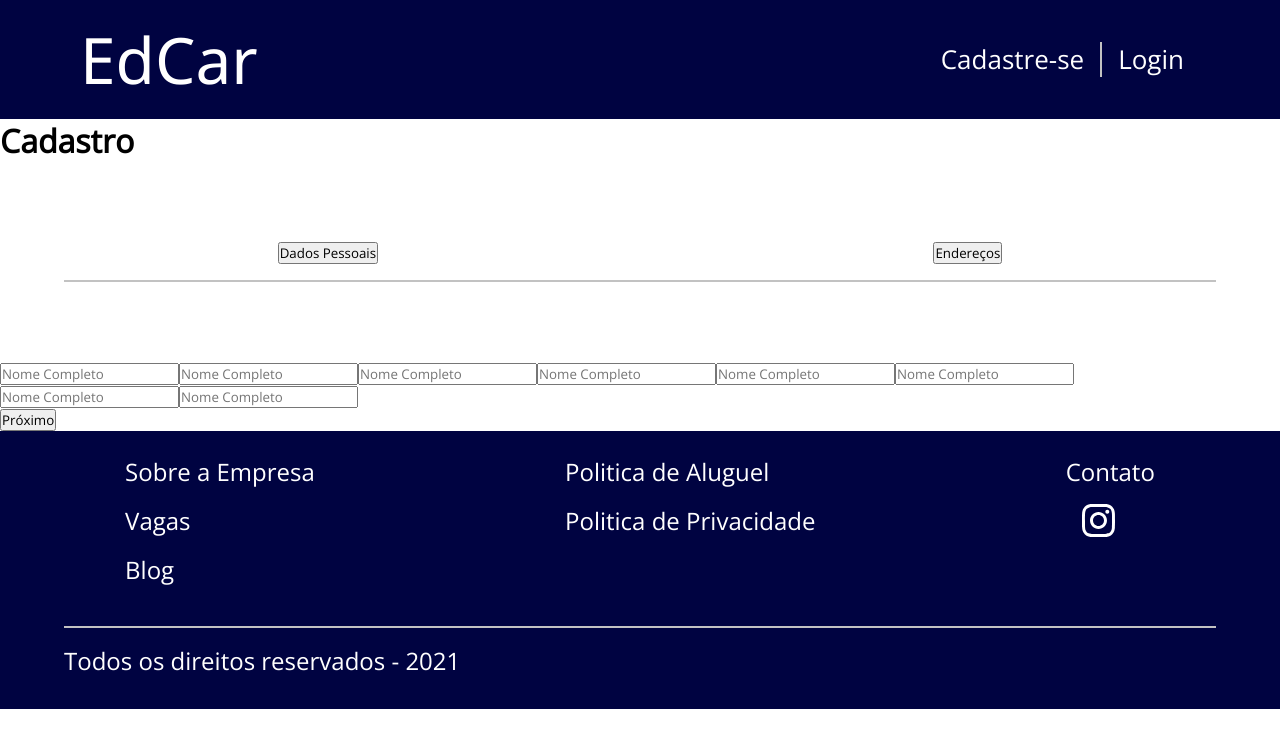
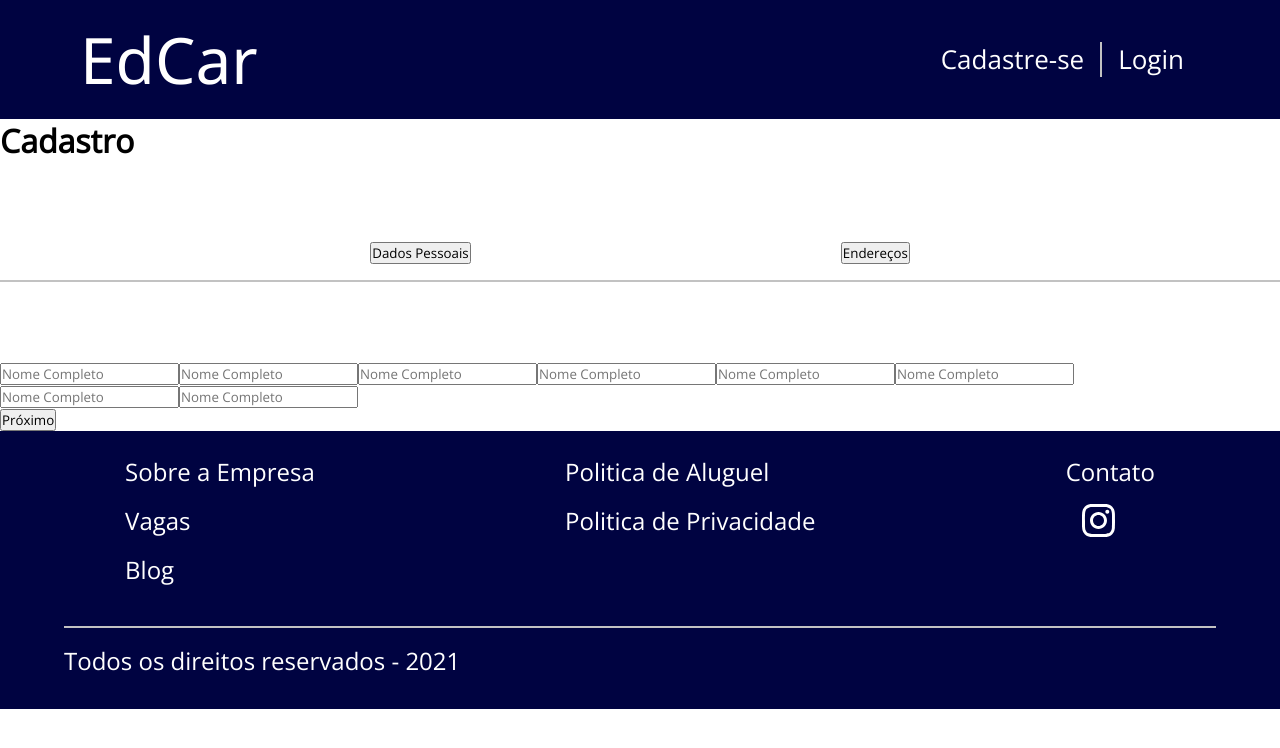
Before and after one commit to Izabela-dsn/EdCar, a React (Create React App) app in the folder edcar/: page /cadastro in a window 1280 px wide. Shown: the top 748 px of the page. Built offline with nearby package versions, Linux system fonts and the light colour scheme.

Commit message:
tab correction

```diff
--- a/edcar/src/components/Tabs/styles.css
+++ b/edcar/src/components/Tabs/styles.css
@@ -2,10 +2,10 @@
     margin-top: 5rem;
 }
 .tab-elements hr{
-    margin: 1rem 4rem 5rem 4rem;
+    margin: 1rem -1rem 5rem -1rem;
 }
 
 .principal-elements{
     display: flex;
-    justify-content: space-around;
+    justify-content: space-evenly;
 }
```
